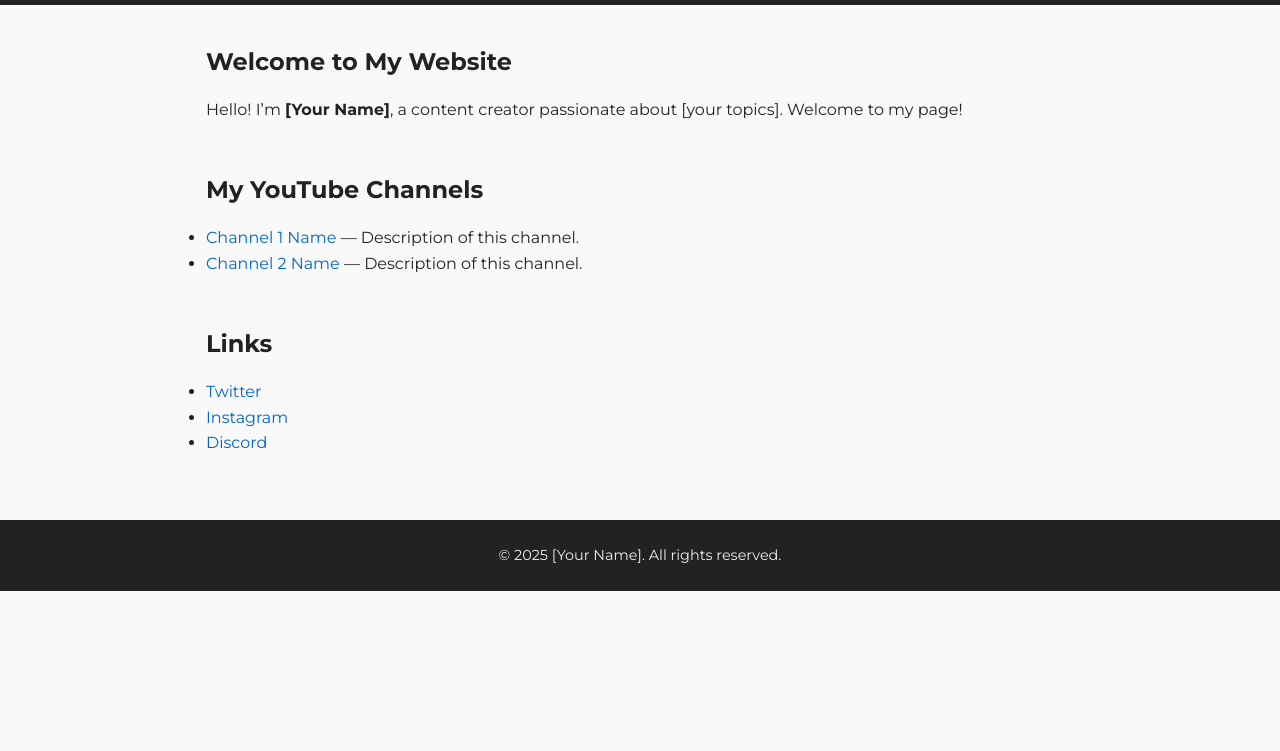
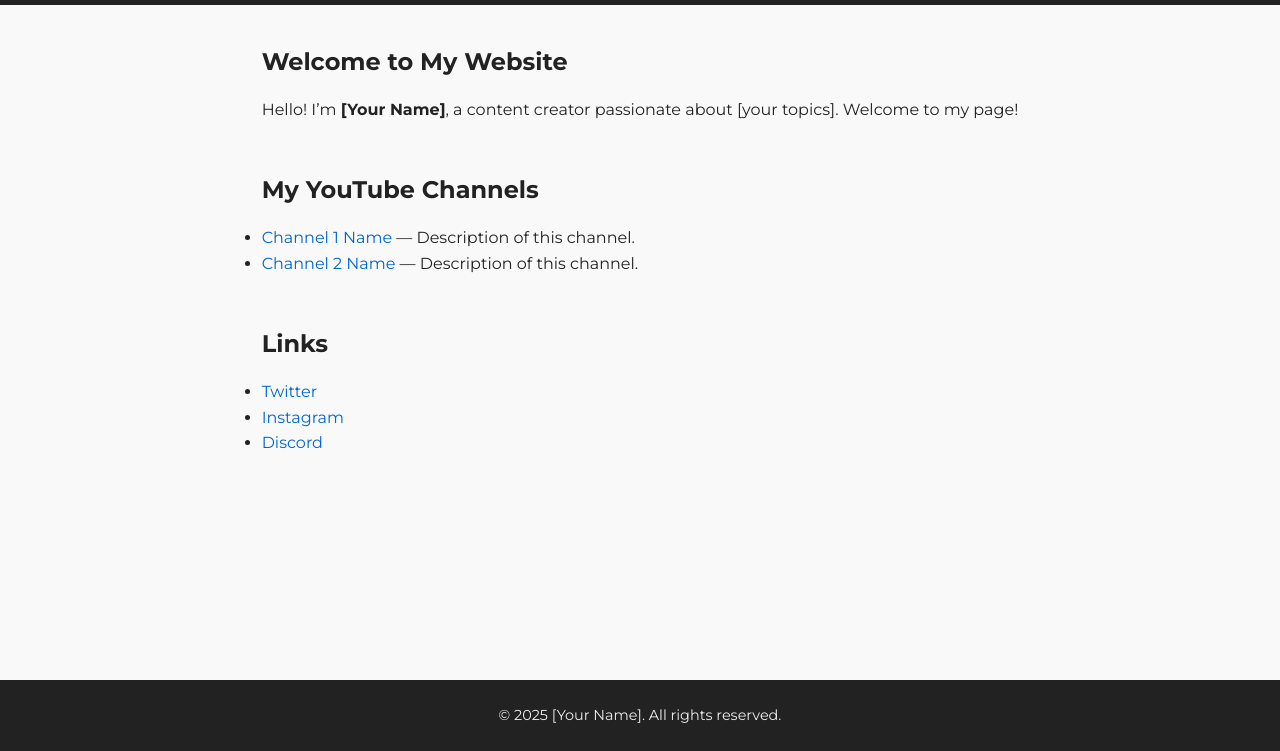
Before and after one commit to Ghoztik/ghoztik.github.io, a plain HTML site: page index.html in a window 1280 px wide. Shown: the part 49-800 px from the top of the page. Drawn offline with Linux system fonts and the light colour scheme.

Commit message:
refactor: test

```diff
--- a/style.css
+++ b/style.css
@@ -3,6 +3,10 @@
   margin: 0;
   padding: 0;
   box-sizing: border-box;
+}
+
+html, body {
+  height: 100%;
 }
 
 body {
@@ -12,6 +16,9 @@ body {
   line-height: 1.6;
   transition: background 0.3s, color 0.3s;
   padding-top: 60px; /* space for fixed navbar */
+  display: flex;
+  flex-direction: column;
+  min-height: 100vh;
 }
 
 /* Navbar container */
@@ -98,6 +105,7 @@ body {
 
 /* Main content */
 main {
+  flex-grow: 1;
   max-width: 900px;
   margin: 2rem auto;
   padding: 0 1rem;
@@ -128,7 +136,7 @@ footer {
   background: #222;
   color: #eee;
   font-size: 0.9rem;
-  margin-top: 4rem;
+  margin-top: 0;
   user-select: none;
 }
 
```
